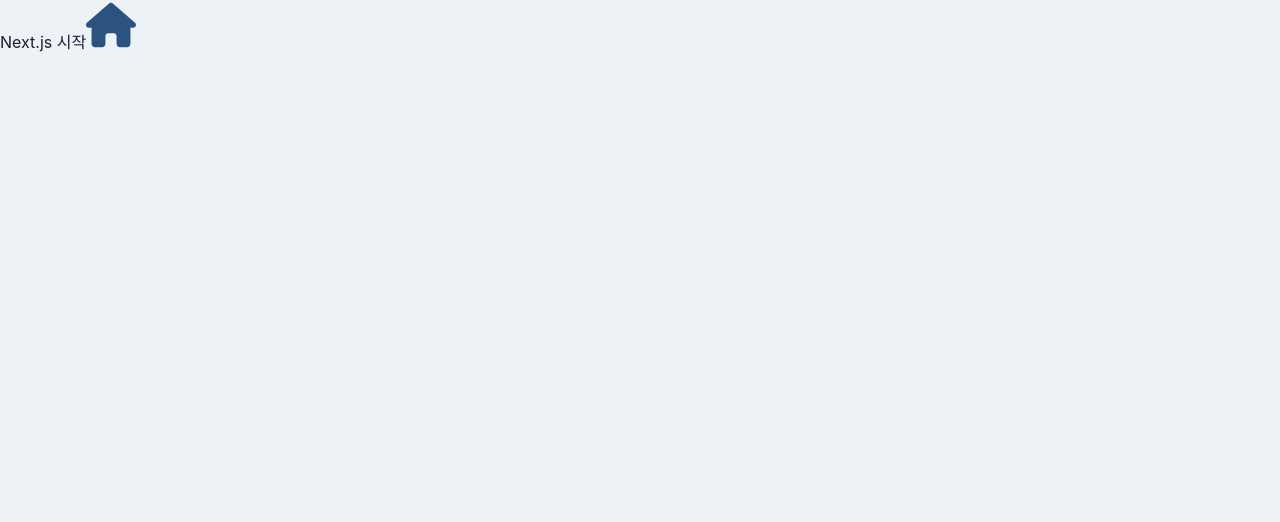
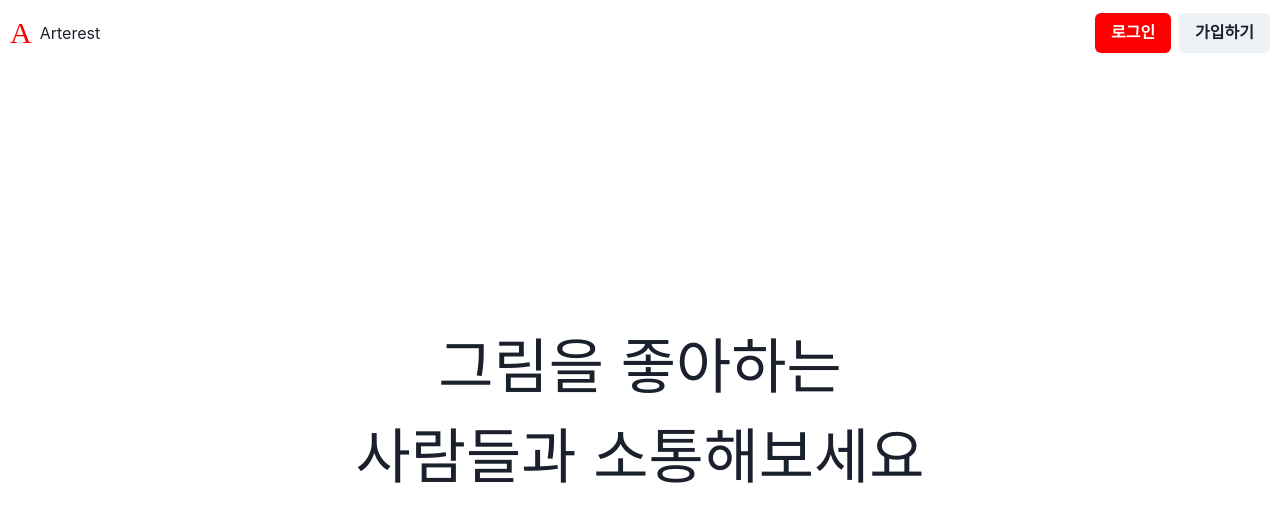
Before and after one commit to DevTraces/FrontEnd, a Next.js app: page / in a window 1280 px wide. Shown: the top 522 px of the page. Built offline with nearby package versions, Linux system fonts and the light colour scheme.

Commit message:
feat: create landing page

```diff
--- a/src/pages/index.tsx
+++ b/src/pages/index.tsx
@@ -1,7 +1,6 @@
-import { Icon } from "@chakra-ui/react";
-import { faHouse } from "@fortawesome/free-solid-svg-icons";
-import { FontAwesomeIcon } from "@fortawesome/react-fontawesome";
+import { Box, Button, Center, HStack, Text } from "@chakra-ui/react";
 import Head from "next/head";
+import Link from "next/link";
 
 export default function Landing() {
   return (
@@ -12,15 +11,35 @@ export default function Landing() {
         <meta name="viewport" content="width=device-width, initial-scale=1" />
         <link rel="icon" href="/favicon.ico" />
       </Head>
-      <main>
-        <span>Next.js 시작</span>
-        <Icon
-          as={FontAwesomeIcon}
-          icon={faHouse}
-          color="blue.700"
-          boxSize={50}
-        />
-      </main>
+      <Box bg="white" h="100vh">
+        <HStack justifyContent="space-between" p="10px">
+          <HStack>
+            <Text fontSize="3xl" color="red" fontFamily="cursive">
+              A
+            </Text>
+            <Text>Arterest</Text>
+          </HStack>
+          <HStack>
+            <Link href="/auth/signIn">
+              <Button bg="red" color="white">
+                로그인
+              </Button>
+            </Link>
+            <Link href="/auth/signUp">
+              <Button>가입하기</Button>
+            </Link>
+          </HStack>
+        </HStack>
+        <Center m="auto" mt="20%" w="50%">
+          <Text
+            fontSize={{ sm: "4xl", md: "5xl", xl: "6xl" }}
+            textAlign="center"
+            wordBreak="keep-all"
+          >
+            그림을 좋아하는 사람들과 소통해보세요
+          </Text>
+        </Center>
+      </Box>
     </>
   );
 }
```
